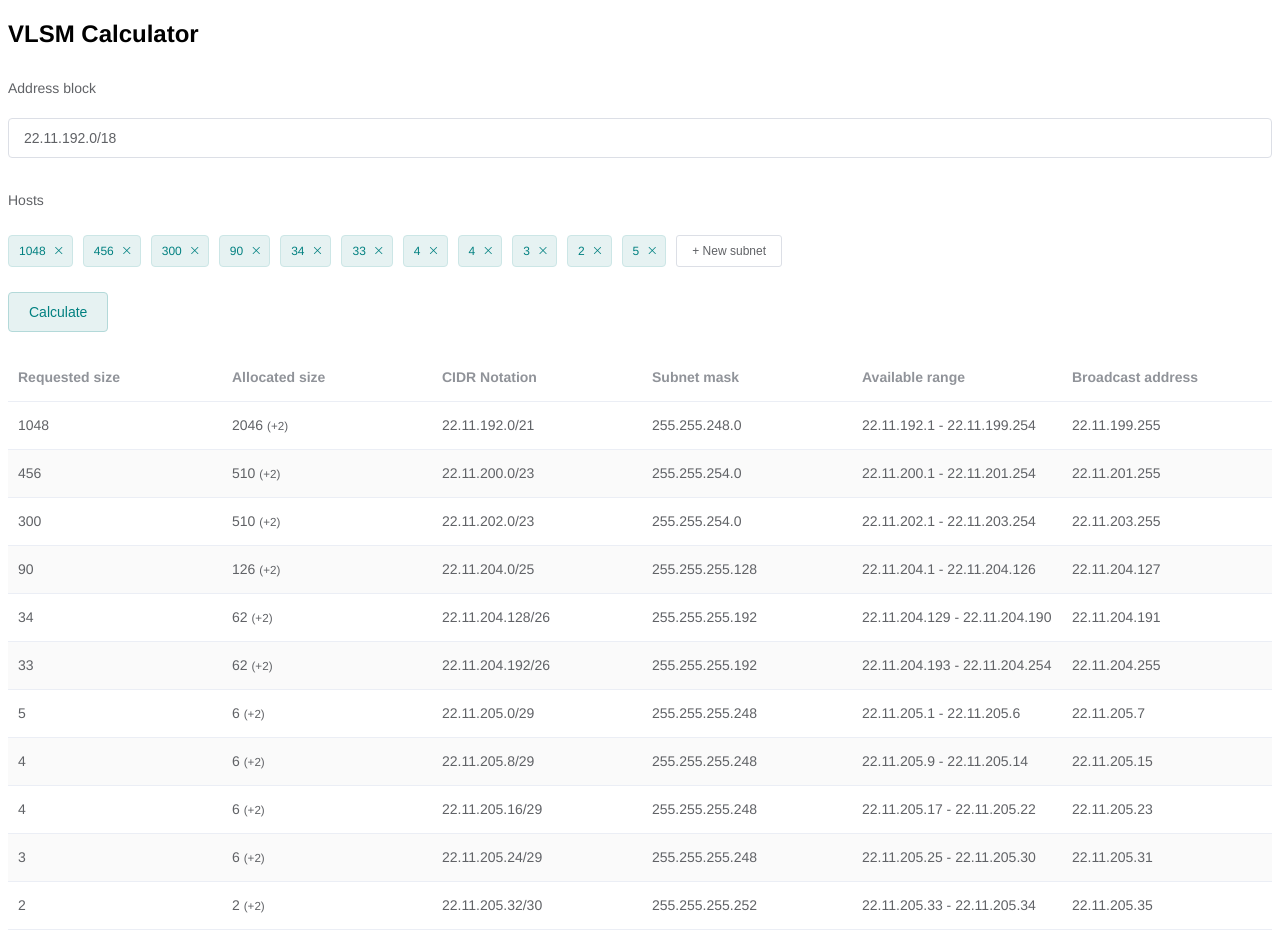
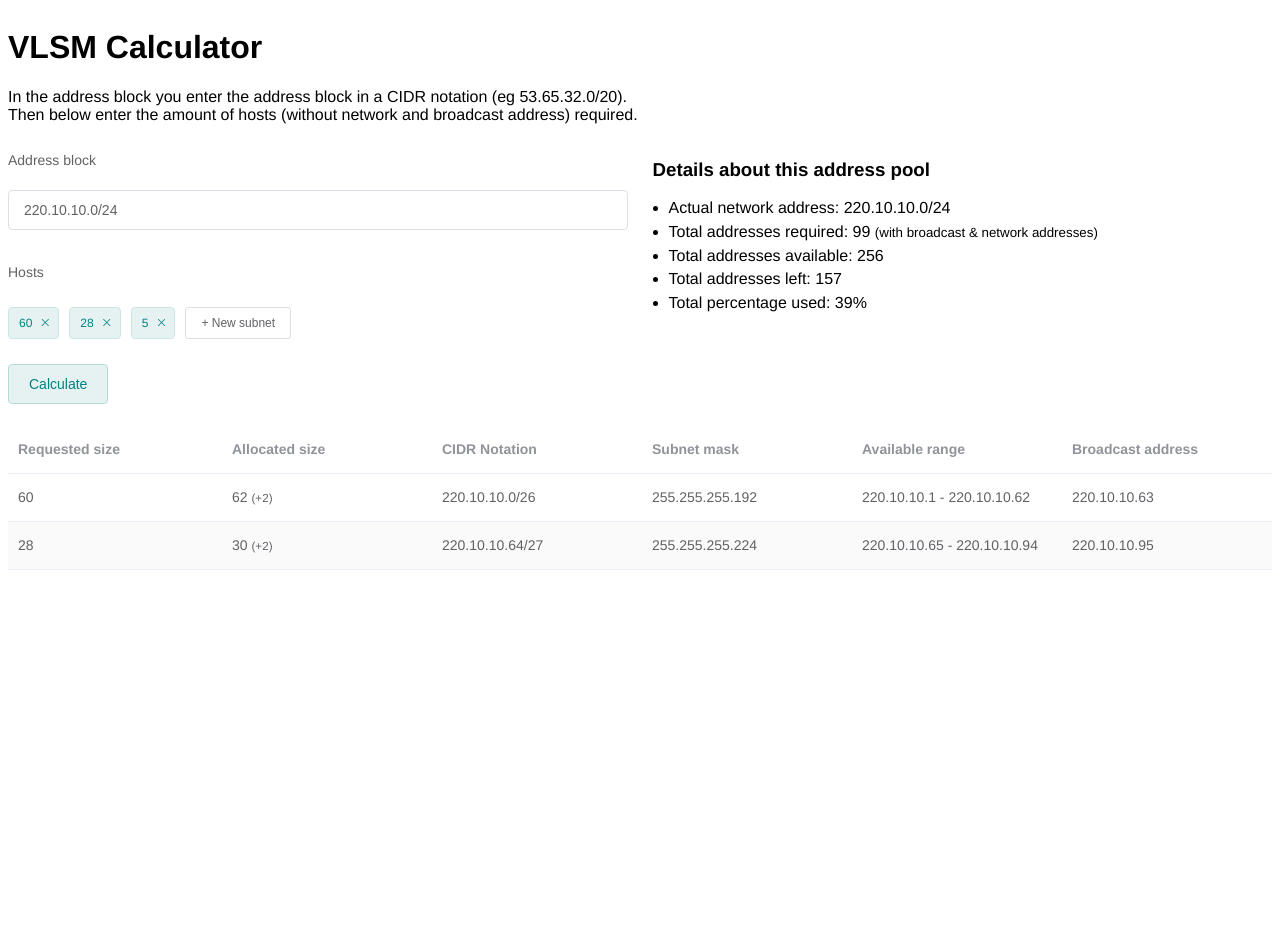
Before and after one commit to ISW-Leuven/IT-Tools, a Vue app: page /vlsm in a window 1280 px wide. Both pictures are taken after typing "5" into the empty fields and a click on the button "Calculate". After the commit the page ends 800 px from the top, so only its background shows below. Built offline with nearby package versions, Linux system fonts and the light colour scheme.

Commit message:
Added error dialog, removed leading zeros and address pool details

```diff
--- a/src/views/vlsm.vue
+++ b/src/views/vlsm.vue
@@ -1,7 +1,17 @@
 <template>
   <div>
-    <h2>VLSM Calculator</h2>
+    <el-row :gutter="25">
+      <!-- HEADER -->
+      <el-col :span="24">
+        <h1>VLSM Calculator</h1>
+        <p>
+          In the address block you enter the address block in a CIDR notation (eg 53.65.32.0/20). <br>
+          Then below enter the amount of hosts (without network and broadcast address) required.
+        </p>
+      </el-col>
 
+      <!-- FORM -->
+      <el-col :sm="24" :md="12">
         <el-form :label-position="'top'" :model="form">
           <el-form-item label="Address block">
             <el-input v-model="form.addressBlock" />
@@ -25,7 +35,24 @@
             <el-button @click.prevent="calculate">Calculate</el-button>
           </el-form-item>
         </el-form>
+      </el-col>
 
+      <!-- DETAILS -->
+      <el-col :sm="24" :md="12">
+        <aside v-if="result.details" id="vlsm-details">
+          <h3>Details about this address pool</h3>
+          <ul>
+            <li>Actual network address: {{ result.networkAddress + '/' + result.networkMask }}</li>
+            <li>Total addresses required: {{ result.details.requiredSpace }} <small>(with broadcast & network addresses)</small></li>
+            <li>Total addresses available: {{ result.details.maxAddresses }}</li>
+            <li>Total addresses left: {{ result.details.addresesLeft }}</li>
+            <li>Total percentage used: {{ result.details.percentage }}%</li>
+          </ul>
+        </aside>
+      </el-col>
+    </el-row>
+
+    <!-- RESULT -->
     <section>
       <el-table :data="result.subnets" stripe style="word-break:break-word;">
         <el-table-column prop="requestedSize" label="Requested size" />
@@ -59,8 +86,8 @@ export default {
   data () {
     return {
       form: {
-        addressBlock: '22.11.192.0/18',
-        hosts: [1048,456,300,90,34,33,4,4,3,2],
+        addressBlock: '220.10.10.0/24',
+        hosts: [60,28],
       },
       result: {
         subnets: [],
@@ -71,7 +98,17 @@ export default {
   },
   methods: {
     calculate () {
+      try {
         this.result = calculateVLSM(this.form.addressBlock, this.form.hosts);
+      } catch (error) {
+        let msg = 'Something went wrong.';
+
+        if (typeof error === 'string') msg = error;
+
+        this.$alert(error, 'Whoeps!', {
+          confirmButtonText: 'OK',
+        });
+      }
     },
     handleClose(tag) {
       this.form.hosts.splice(this.form.hosts.indexOf(tag), 1);
@@ -113,4 +150,19 @@ export default {
   margin-left: 10px;
   vertical-align: bottom;
 }
+
+aside#vlsm-details {
+  ul {
+    padding-left: 1rem;
+    margin: 0;
+
+    li {
+      margin-top: .35rem;
+
+      &:first-child {
+        margin-top: 0;
+      }
+    }
+  }
+}
 </style>
```
Also changed, not shown: src/plugins/NetworkTools/vlsm.js. Lines whose indentation alone changed are shown as unchanged.
